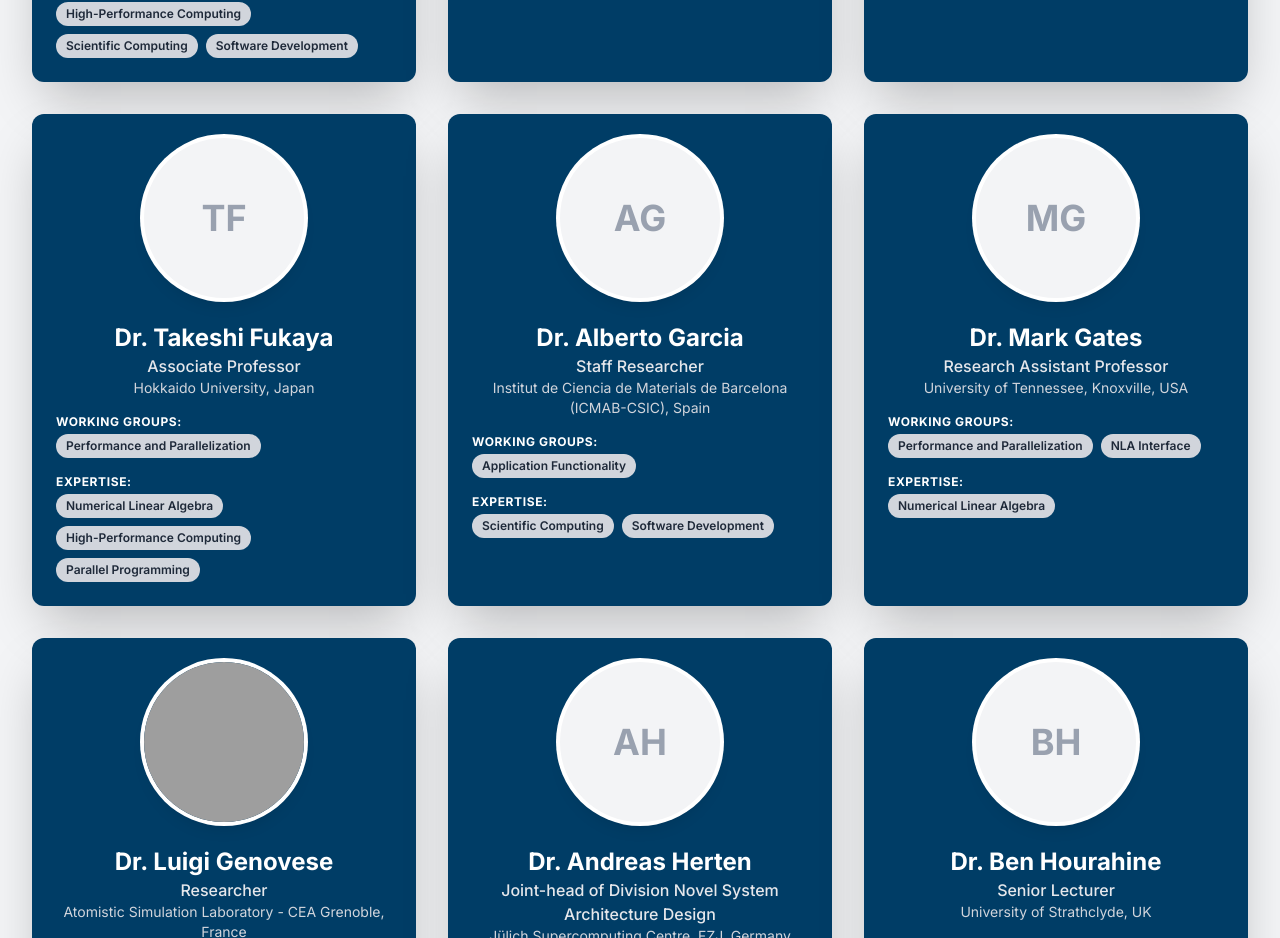
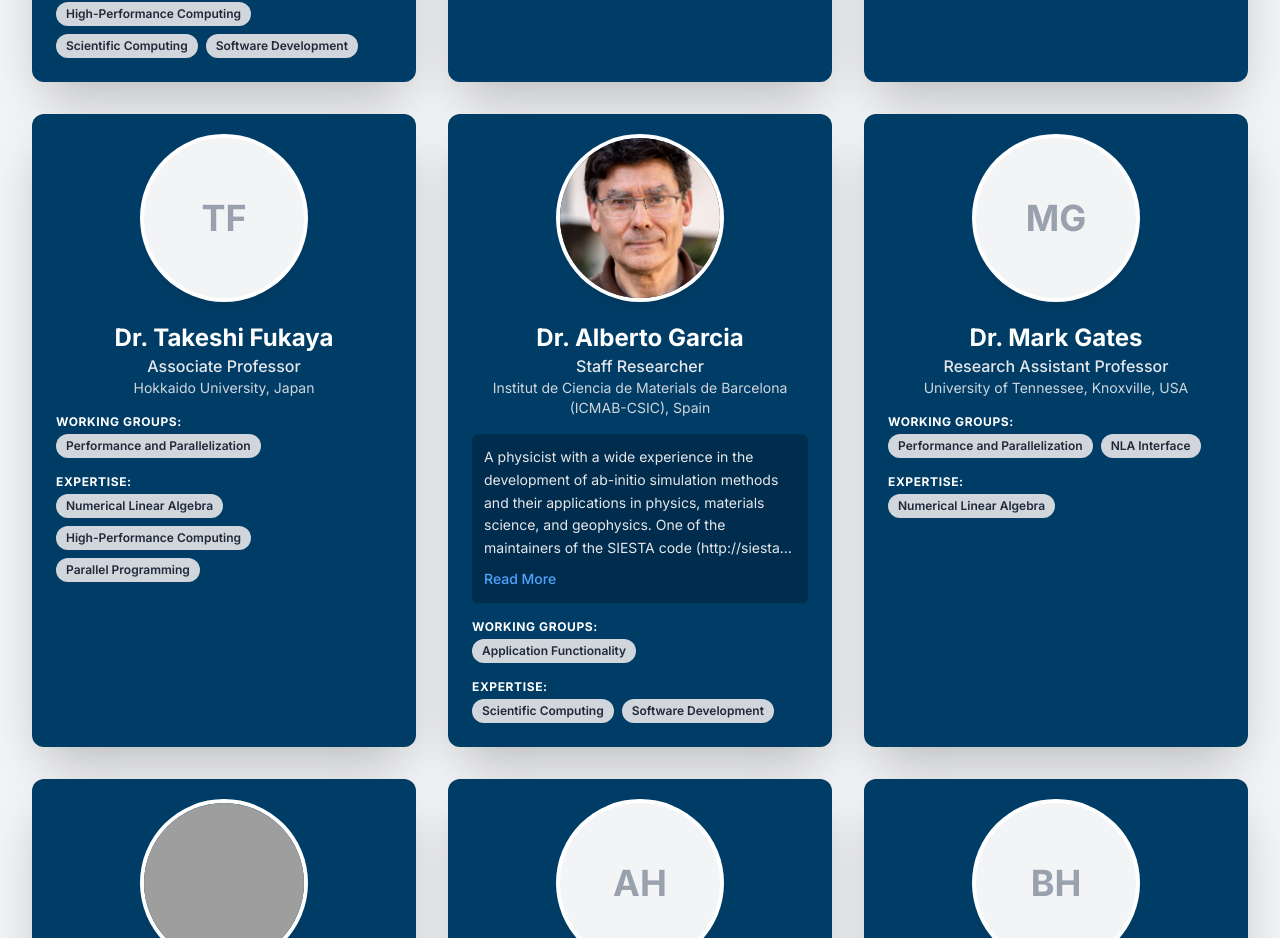
Before and after one commit to ExaNLA-Network/exanla-network.github.io, a Next.js app: page /committee in a window 1280 px wide. Shown: the part 3046-3984 px from the top of the page. Built offline with nearby package versions, Linux system fonts and the light colour scheme; grey boxes are pictures that could not be loaded.

Commit message:
Enable Bio info of A. Garcia (#18)

```diff
--- a/app/committee/page.tsx
+++ b/app/committee/page.tsx
@@ -186,8 +186,8 @@ const committeeMembers: CommitteeMember[] = [
     name: 'Dr. Alberto Garcia',
     title: 'Staff Researcher',
     affiliation: 'Institut de Ciencia de Materials de Barcelona (ICMAB-CSIC), Spain',
-    //bio: 'A physicist with a wide experience in the development of ab-initio simulation methods and their applications in physics, materials science, and geophysics. One of the maintainers of the SIESTA code (http://siesta-project.org/siesta), and participant in international initiatives in scientific data management and computational frameworks.',
-    //image: '/committee/avatar/alberto.garcia.jpg',
+    bio: 'A physicist with a wide experience in the development of ab-initio simulation methods and their applications in physics, materials science, and geophysics. One of the maintainers of the SIESTA code (http://siesta-project.org/siesta), and participant in international initiatives in scientific data management and computational frameworks.',
+    image: '/committee/avatar/alberto.garcia.jpg',
     categories: [expertiseCategories.SCIENTIFIC_COMPUTING,expertiseCategories.SOFTWARE_DEVELOPMENT],
     workingGroups: [WorkingGroups.APPLICATION_FUNCTIONALITY],
   },
```
